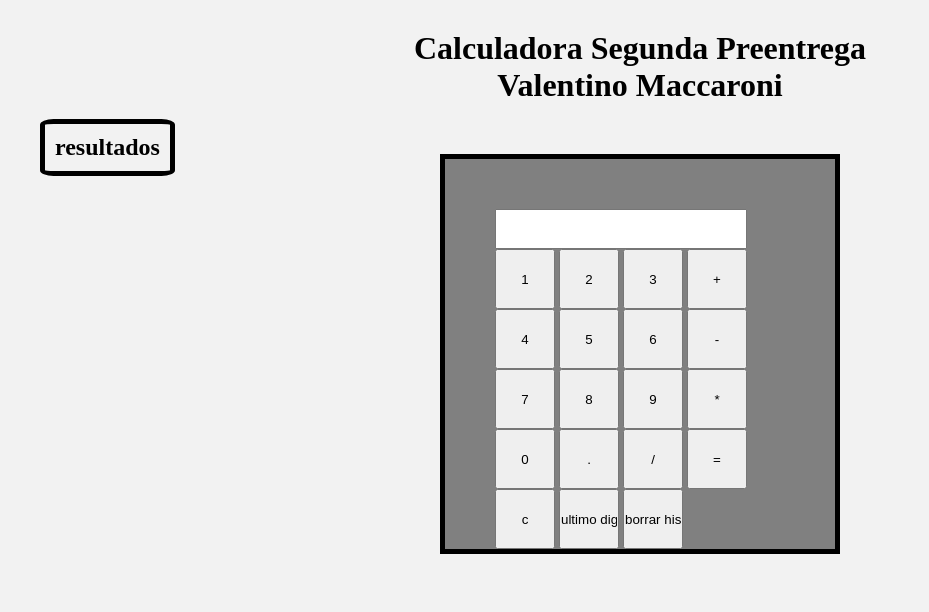
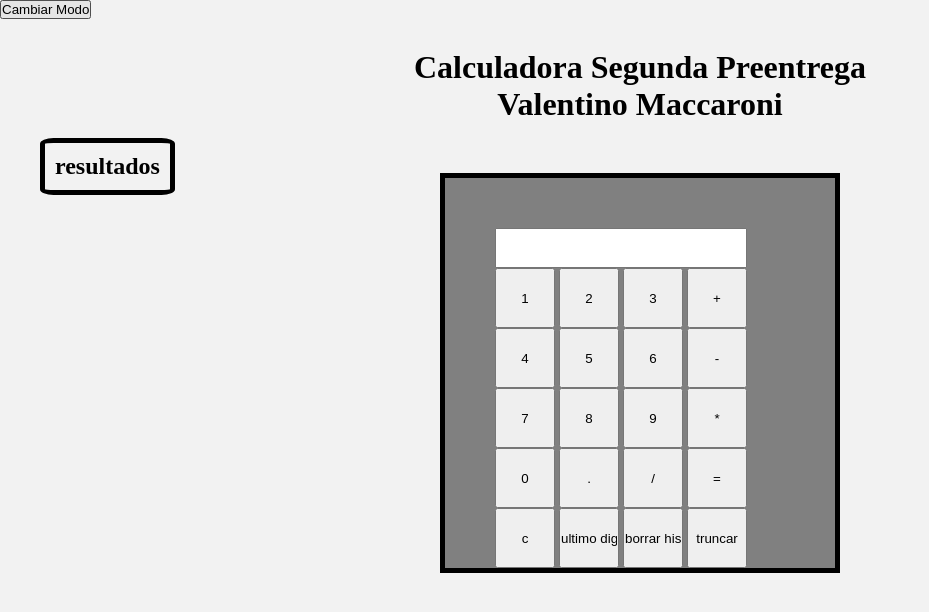
Before and after one commit to valenmacca/pre-entrega-2-js, a plain HTML site: page index.html in a window 1280 px wide. Shown: the whole page, without its empty margins (0-929 px from the left). Drawn offline with Linux system fonts and the light colour scheme.

Commit message:
calculadora preentrega version 2.0

```diff
--- a/css/style.css
+++ b/css/style.css
@@ -54,3 +54,7 @@ background-color: #808080;
     border-radius: 10%;
     padding: 10px;
 }
+
+.bodynegro{
+    background-color: rgb(99, 116, 214);
+}
--- a/index.html
+++ b/index.html
@@ -6,7 +6,8 @@
     <title>segunda pre-entrega</title>
     <link rel="stylesheet" href="./css/style.css">
 </head>
-<body>
+<body id="bodyNormal">
+    <button id="cambiarModoBoton" onclick="cambiarModo()">Cambiar Modo</button>
     <h1 id="title">calculadora segunda preentrega <br>
     Valentino maccaroni</h1>
     <div class="calculadora">
@@ -30,6 +31,7 @@
         <input type="button" value="c" class="botones" onclick="borrar('c')">
         <input type="button" value="ultimo digito" class="botones" onclick="borrarUnSoloDigito('borrar')">
         <input type="button" value="borrar historial" class="botones" onclick="borrarHistorial()">
+        <input type="button" value="truncar" class="botones" onclick="truncarResultado()">
         <div id="error"></div>
     </div>
     <div id="error"></div>
--- a/js/index.js
+++ b/js/index.js
@@ -8,8 +8,24 @@ let p = document.createElement("p")
 
 let pantallaCalcular2 = document.getElementById("pantalla")
 
+let buttonDeCambiar = document.getElementById("cambiarModo")
 
+let bullCambiarModo = false
 
+let bullSimedeja = false
+
+function cambiarModo(){
+    let body = document.getElementById("bodyNormal")
+    if(bullSimedeja === true){
+        body.classList.remove("bodynegro")
+        bullSimedeja = false
+    }
+    else if(bullCambiarModo === false){
+        body.classList.add("bodynegro")
+        bullSimedeja = true
+    }
+
+}
 
 function numero(nuevocaracter) {
     let anteULtimoEsEspecial = false
@@ -76,4 +92,34 @@ function borrarHistorial(){
     <p> </p>
     `
 }
+
+function truncarResultado() {
+    const pantalla = document.getElementById("pantalla");
+    const contieneOperador = arraysCaracteres.some(caracter => pantalla.value.includes(caracter));
+
+    if (!pantalla.value && mostrarMensajeError === false) {
+        p.innerHTML = "por favor ingrese un numero para continuar"
+        p.classList.add("cambiarpdejs")
+        error.appendChild(p)
+        mostrarMensajeError = true
+    }
+    else if (pantalla.value && !contieneOperador) {
+        p.innerHTML = "ingresa un operador para hacer el calculo ";
+        p.classList.add("cambiarpdejs");
+        error.appendChild(p);
+        mostrarMensajeError = true;
+    }
+
+    else if (pantalla.value) {
+        const resultado = Math.floor(eval(pantalla.value));
+        document.getElementById("pantalla").value = resultado;
+        let resultados = document.getElementById("resultados")
+        let mensajeResultados = document.createElement("p")
+        mensajeResultados.innerHTML = `${numeroGuardado} = ${resultado}`
+        resultados.appendChild(mensajeResultados);
+        p.innerHTML = ""
+        mostrarMensajeError = false
+    }
+}
+
 // ``
```
